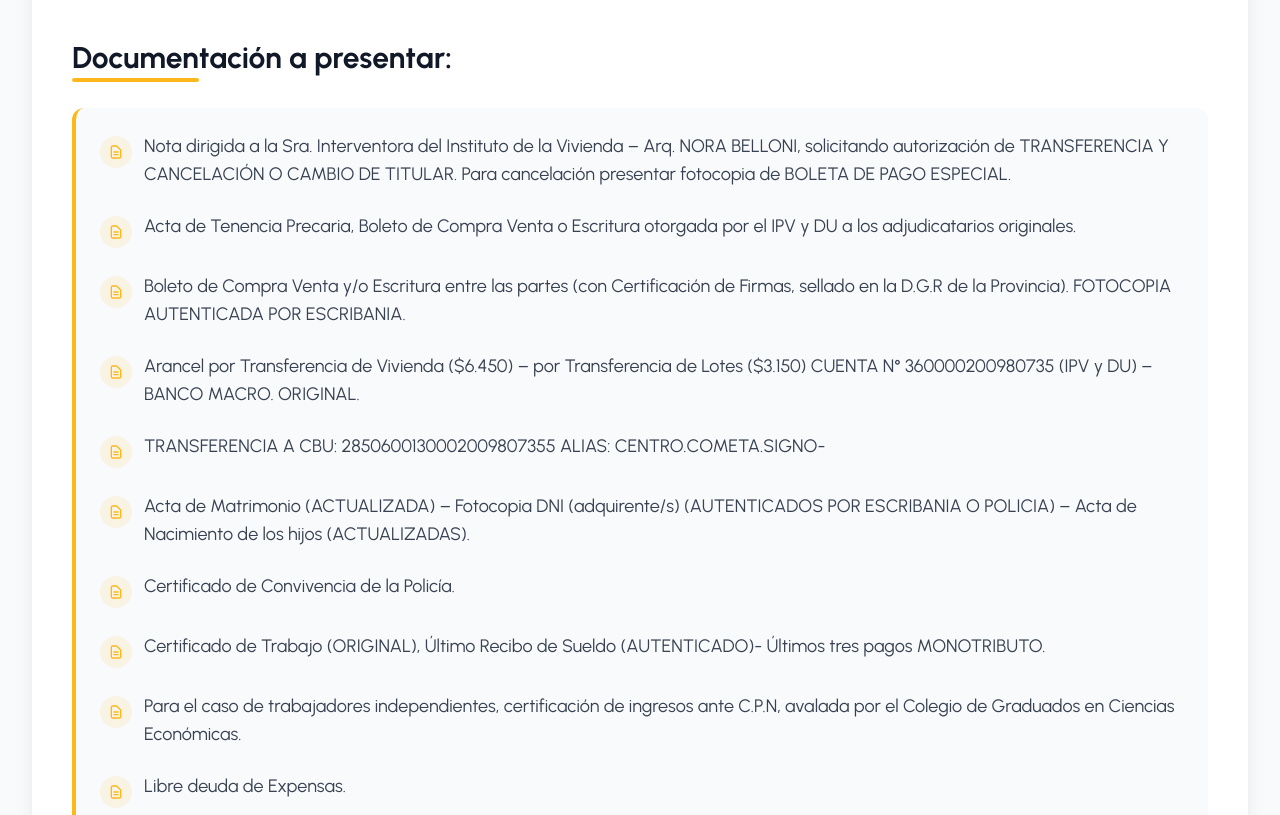
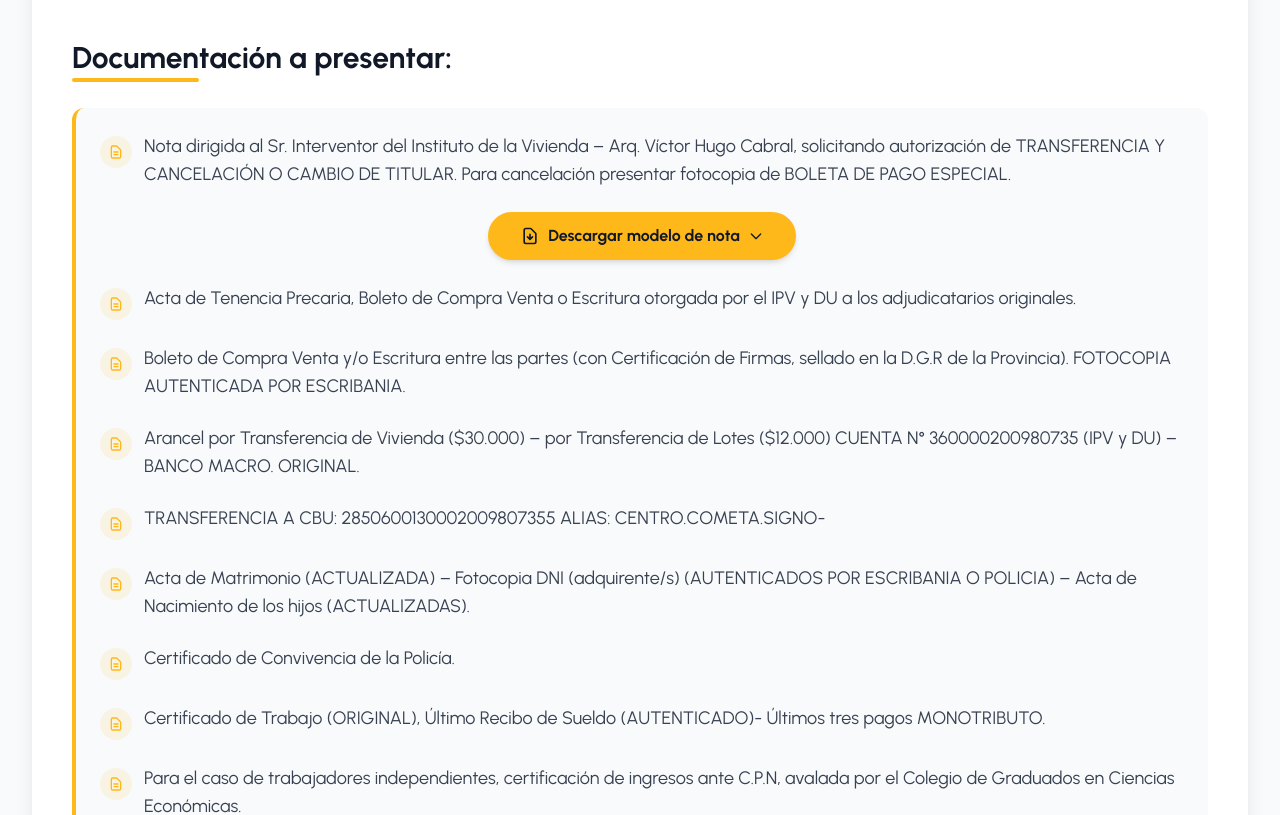
Before and after one commit to Instituto-Provincial-de-Vivienda-Tuc/ipvdu, a Next.js app: page /tramites/transferencia in a window 1280 px wide. Shown: the part 1620-2435 px from the top of the page. Built offline with nearby package versions, Linux system fonts and the light colour scheme.

Commit message:
add transfers

```diff
--- a/app/(routes)/tramites/transferencia/page.tsx
+++ b/app/(routes)/tramites/transferencia/page.tsx
@@ -1,8 +1,15 @@
 
 "use client"
 import Image from "next/image";
+import { useState } from "react";
 
 export default function Page() {
+    const [showDropdown, setShowDropdown] = useState(false);
+
+    const toggleDropdown = () => {
+        setShowDropdown(!showDropdown);
+    };
+
     return (
         <div className="min-h-screen bg-gray-50">
             {/* Banner principal */}
@@ -85,10 +92,77 @@ export default function Page() {
                                     </svg>
                                 </div>
                                 <span className="text-lg text-gray-700 group-hover:text-gray-900 transition-colors duration-300">
-                                    Nota dirigida a la Sra. Interventora del Instituto de la Vivienda – Arq. NORA BELLONI, solicitando autorización de TRANSFERENCIA Y CANCELACIÓN O CAMBIO DE TITULAR. Para cancelación presentar fotocopia de BOLETA DE PAGO ESPECIAL.
+                                    Nota dirigida al Sr. Interventor del Instituto de la Vivienda – Arq. Víctor Hugo Cabral, solicitando autorización de TRANSFERENCIA Y CANCELACIÓN O CAMBIO DE TITULAR. Para cancelación presentar fotocopia de BOLETA DE PAGO ESPECIAL.
                                 </span>
                             </li>
+                            <div className="flex justify-center mt-8 relative">
+                                <button
+                                    onClick={toggleDropdown}
+                                    className="inline-flex items-center px-8 py-3 bg-[#FFB81A] text-gray-900 font-bold rounded-full shadow-md transition-all duration-300 hover:shadow-lg hover:bg-[#ffce63]"
+                                >
+                                    <svg
+                                        className="w-5 h-5 mr-2"
+                                        xmlns="http://www.w3.org/2000/svg"
+                                        fill="none"
+                                        viewBox="0 0 24 24"
+                                        stroke="currentColor"
+                                    >
+                                        <path
+                                            strokeLinecap="round"
+                                            strokeLinejoin="round"
+                                            strokeWidth="2"
+                                            d="M12 10v6m0 0l-3-3m3 3l3-3m2 8H7a2 2 0 01-2-2V5a2 2 0 012-2h5.586a1 1 0 01.707.293l5.414 5.414a1 1 0 01.293.707V19a2 2 0 01-2 2z"
+                                        />
+                                    </svg>
+                                    Descargar modelo de nota
+                                    <svg
+                                        className="w-4 h-4 ml-2"
+                                        xmlns="http://www.w3.org/2000/svg"
+                                        fill="none"
+                                        viewBox="0 0 24 24"
+                                        stroke="currentColor"
+                                    >
+                                        <path
+                                            strokeLinecap="round"
+                                            strokeLinejoin="round"
+                                            strokeWidth="2"
+                                            d={showDropdown ? "M5 15l7-7 7 7" : "M19 9l-7 7-7-7"}
+                                        />
+                                    </svg>
+                                </button>
 
+                                {showDropdown && (
+                                    <div className="absolute top-full mt-2 w-64 bg-white rounded-lg shadow-lg z-10 overflow-hidden">
+                                        <a
+                                            href="/modelos/modelo-transferencia.docx"
+                                            className="block px-4 py-3 text-gray-800 hover:bg-gray-100 transition-colors duration-200 flex items-center"
+                                        >
+                                            <svg className="w-4 h-4 mr-2 text-[#FFB81A]" xmlns="http://www.w3.org/2000/svg" fill="none" viewBox="0 0 24 24" stroke="currentColor">
+                                                <path strokeLinecap="round" strokeLinejoin="round" strokeWidth="2" d="M9 12h6m-6 4h6m2 5H7a2 2 0 01-2-2V5a2 2 0 012-2h5.586a1 1 0 01.707.293l5.414 5.414a1 1 0 01.293.707V19a2 2 0 01-2 2z" />
+                                            </svg>
+                                            Modelo de Transferencia
+                                        </a>
+                                        <a
+                                            href="/modelos/modelo-cancelacion.docx"
+                                            className="block px-4 py-3 text-gray-800 hover:bg-gray-100 transition-colors duration-200 flex items-center"
+                                        >
+                                            <svg className="w-4 h-4 mr-2 text-[#FFB81A]" xmlns="http://www.w3.org/2000/svg" fill="none" viewBox="0 0 24 24" stroke="currentColor">
+                                                <path strokeLinecap="round" strokeLinejoin="round" strokeWidth="2" d="M9 12h6m-6 4h6m2 5H7a2 2 0 01-2-2V5a2 2 0 012-2h5.586a1 1 0 01.707.293l5.414 5.414a1 1 0 01.293.707V19a2 2 0 01-2 2z" />
+                                            </svg>
+                                            Modelo de Cancelación
+                                        </a>
+                                        <a
+                                            href="/modelos/modelo-cambio-titular.docx"
+                                            className="block px-4 py-3 text-gray-800 hover:bg-gray-100 transition-colors duration-200 flex items-center"
+                                        >
+                                            <svg className="w-4 h-4 mr-2 text-[#FFB81A]" xmlns="http://www.w3.org/2000/svg" fill="none" viewBox="0 0 24 24" stroke="currentColor">
+                                                <path strokeLinecap="round" strokeLinejoin="round" strokeWidth="2" d="M9 12h6m-6 4h6m2 5H7a2 2 0 01-2-2V5a2 2 0 012-2h5.586a1 1 0 01.707.293l5.414 5.414a1 1 0 01.293.707V19a2 2 0 01-2 2z" />
+                                            </svg>
+                                            Modelo de Cambio de Titular
+                                        </a>
+                                    </div>
+                                )}
+                            </div>
                             <li className="flex items-start space-x-3 rtl:space-x-reverse group">
                                 <div className="flex-shrink-0 w-8 h-8 bg-[#FFB81A]/10 rounded-full flex items-center justify-center group-hover:bg-[#FFB81A]/20 transition-all duration-300 mt-1">
                                     <svg className="w-4 h-4 text-[#FFB81A]" aria-hidden="true" xmlns="http://www.w3.org/2000/svg" fill="none" viewBox="0 0 24 24" stroke="currentColor">
@@ -120,7 +194,7 @@ export default function Page() {
                                     </svg>
                                 </div>
                                 <span className="text-lg text-gray-700 group-hover:text-gray-900 transition-colors duration-300">
-                                    Arancel por Transferencia de Vivienda ($6.450) – por Transferencia de Lotes ($3.150) CUENTA N° 360000200980735 (IPV y DU) – BANCO MACRO. ORIGINAL.
+                                    Arancel por Transferencia de Vivienda ($30.000) – por Transferencia de Lotes ($12.000) CUENTA N° 360000200980735 (IPV y DU) – BANCO MACRO. ORIGINAL.
                                 </span>
                             </li>
 
@@ -192,7 +266,7 @@ export default function Page() {
                                     </svg>
                                 </div>
                                 <span className="text-lg text-gray-700 group-hover:text-gray-900 transition-colors duration-300">
-                                    Libre deuda de Expensas.
+                                    Libre deuda emitido por dpto. Recursos Financieros.
                                 </span>
                             </li>
 
```
